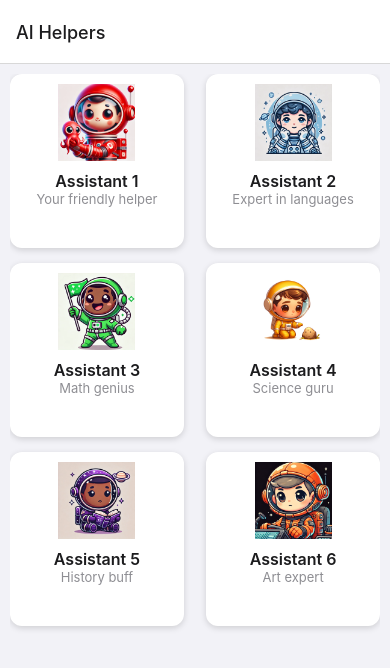
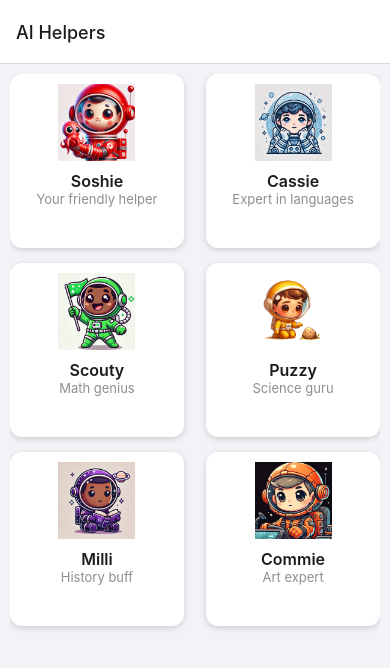
Before and after one commit to Justaslol/AIHelpers, a React Native app: screen /Home in a window 390 px wide. Shown: the top 668 px of the page. Built offline with nearby package versions, Linux system fonts and the light colour scheme.

Commit message:
Add assistant's name title to chat screen

```diff
--- a/App.tsx
+++ b/App.tsx
@@ -1,4 +1,4 @@
-// App.js
+// App.tsx
 import React from 'react';
 import { NavigationContainer } from '@react-navigation/native';
 import { createStackNavigator } from '@react-navigation/stack';
@@ -6,13 +6,21 @@ import { createStackNavigator } from '@react-navigation/stack';
 import HomeScreen from './src/screens/HomeScreen';
 import ChatScreen from './src/screens/ChatScreen';
 
-const Stack = createStackNavigator();
+export type RootStackParamList = {
+  Home: undefined;
+  Chat: {
+    helperId: string,
+    assistantName: string
+   };
+};
+
+const Stack = createStackNavigator<RootStackParamList>();
 
 export default function App() {
   return (
     <NavigationContainer>
       <Stack.Navigator initialRouteName="Home">
-        <Stack.Screen name="AI Helpers" component={HomeScreen} />
+        <Stack.Screen name="Home" component={HomeScreen} options={{ title: 'AI Helpers' }} />
         <Stack.Screen name="Chat" component={ChatScreen} />
       </Stack.Navigator>
     </NavigationContainer>
--- a/package.json
+++ b/package.json
@@ -18,7 +18,9 @@
     "react": "18.2.0",
     "react-native": "0.74.5",
     "react-native-gifted-chat": "^2.6.2",
-    "react-native-reanimated": "~3.10.1"
+    "react-native-image-picker": "^7.1.2",
+    "react-native-reanimated": "~3.10.1",
+    "expo-image-picker": "~15.0.7"
   },
   "devDependencies": {
     "@babel/core": "^7.20.0",
--- /dev/null
+++ b/src/AiHelpers.ts
@@ -0,0 +1,45 @@
+export interface AIHelper {
+    id: string;
+    name: string;
+    description: string;
+    image: any; // Update this type if using remote images
+  }
+
+export const aiHelpers: AIHelper[] = [
+    {
+      id: 'assistant_1',
+      name: 'Soshie',
+      description: 'Your friendly helper',
+      image: require('../assets/assistant1.png'),
+    },
+    {
+      id: 'assistant_2',
+      name: 'Cassie',
+      description: 'Expert in languages',
+      image: require('../assets/assistant2.png'),
+    },
+    {
+      id: 'assistant_3',
+      name: 'Scouty',
+      description: 'Math genius',
+      image: require('../assets/assistant3.png'),
+    },
+    {
+      id: 'assistant_4',
+      name: 'Puzzy',
+      description: 'Science guru',
+      image: require('../assets/assistant4.png'),
+    },
+    {
+      id: 'assistant_5',
+      name: 'Milli',
+      description: 'History buff',
+      image: require('../assets/assistant5.png'),
+    },
+    {
+      id: 'assistant_6',
+      name: 'Commie',
+      description: 'Art expert',
+      image: require('../assets/assistant6.png'),
+    },
+  ];
--- a/src/screens/ChatScreen.tsx
+++ b/src/screens/ChatScreen.tsx
@@ -5,6 +5,7 @@ import AsyncStorage from '@react-native-async-storage/async-storage';
 import { RouteProp } from '@react-navigation/native';
 import { RootStackParamList } from '../../App';
 import { SafeAreaView } from 'react-native-safe-area-context';
+import { useNavigation } from '@react-navigation/native'; // Add this if not already imported
 
 type ChatScreenRouteProp = RouteProp<RootStackParamList, 'Chat'>;
 
@@ -15,7 +16,14 @@ type Props = {
 const ChatScreen: React.FC<Props> = ({ route }) => {
   const [messages, setMessages] = useState<IMessage[]>([]);
   const [isTyping, setIsTyping] = useState<boolean>(false);
-  const { helperId } = route.params;
+  const { helperId, assistantName } = route.params;
+  const navigation = useNavigation();
+
+  useEffect(() => {
+    navigation.setOptions({
+      title: assistantName || 'Chat',
+    });
+  }, [navigation, assistantName]);
 
   useEffect(() => {
     loadMessages();
--- a/src/screens/HomeScreen.tsx
+++ b/src/screens/HomeScreen.tsx
@@ -3,58 +3,14 @@ import React from 'react';
 import { View, Text, TouchableOpacity, StyleSheet, Image, ScrollView } from 'react-native';
 import { StackNavigationProp } from '@react-navigation/stack';
 import { RootStackParamList } from '../../App';
+import { aiHelpers } from '../AiHelpers';
+
 
 type HomeScreenNavigationProp = StackNavigationProp<RootStackParamList, 'Home'>;
 
 type Props = {
   navigation: HomeScreenNavigationProp;
 };
-
-interface AIHelper {
-  id: string;
-  name: string;
-  description: string;
-  image: any; // Update this type if using remote images
-}
-
-const aiHelpers: AIHelper[] = [
-  {
-    id: 'assistant_1',
-    name: 'Assistant 1',
-    description: 'Your friendly helper',
-    image: require('../../assets/assistant1.png'),
-  },
-  {
-    id: 'assistant_2',
-    name: 'Assistant 2',
-    description: 'Expert in languages',
-    image: require('../../assets/assistant2.png'),
-  },
-  {
-    id: 'assistant_3',
-    name: 'Assistant 3',
-    description: 'Math genius',
-    image: require('../../assets/assistant3.png'),
-  },
-  {
-    id: 'assistant_4',
-    name: 'Assistant 4',
-    description: 'Science guru',
-    image: require('../../assets/assistant4.png'),
-  },
-  {
-    id: 'assistant_5',
-    name: 'Assistant 5',
-    description: 'History buff',
-    image: require('../../assets/assistant5.png'),
-  },
-  {
-    id: 'assistant_6',
-    name: 'Assistant 6',
-    description: 'Art expert',
-    image: require('../../assets/assistant6.png'),
-  },
-];
 
 const HomeScreen: React.FC<Props> = ({ navigation }) => {
   return (
@@ -65,7 +21,8 @@ const HomeScreen: React.FC<Props> = ({ navigation }) => {
             key={helper.id}
             style={styles.square}
             onPress={() => navigation.navigate('Chat', {
-              helperId: helper.id
+              helperId: helper.id,
+              assistantName: helper.name
             })}
           >
             <Image source={helper.image} style={styles.image} />
```
Also changed, not shown: 1 other file (tests, documents, lock files or other folders).
